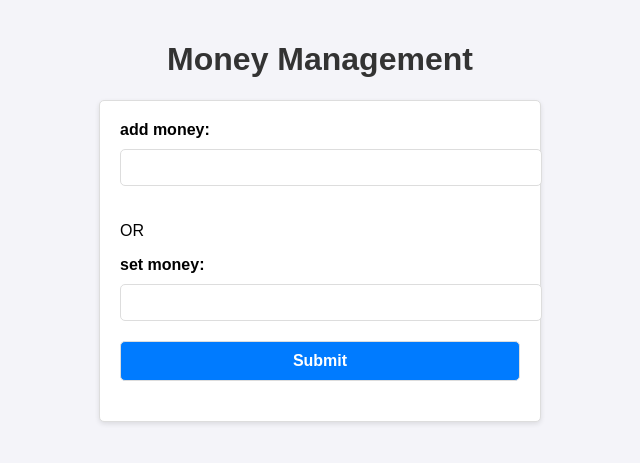
After one commit to BolbolInfo/Expense-Tracker, a Flask app: page /money in a window 1280 px wide. The commit adds this page. Shown: the top 463 px of the page, without its empty margins (320-960 px from the left). Run offline with Flask 3, Linux system fonts and the light colour scheme.

Commit message:
add the amount of money

```diff
--- a/app.py
+++ b/app.py
@@ -13,6 +13,23 @@ if not os.path.exists(CHARTS_DIR):
 def createDB(CAT):
     con = sq.connect(os.path.join(os.path.dirname(__file__), "data", "dataBase.db"))
     cur = con.cursor()
+
+    cur.execute("""
+    CREATE TABLE IF NOT EXISTS Money(
+                ID INTEGER PRIMARY KEY AUTOINCREMENT,
+                amount INT DEFAULT 0
+                )
+    """)
+    con.commit()
+    try:
+        cur.execute("SELECT amount from Money where id=1")
+        con.commit()
+        if len(cur.fetchall())==0:
+
+            cur.execute("INSERT INTO Money VALUES(1,?)", (0,))
+            con.commit()
+    except:
+        pass
 
     cur.execute("""
     CREATE TABLE IF NOT EXISTS category(
@@ -76,7 +93,8 @@ def get_expenses_details(start_date, end_date):
 
 @app.route('/')
 def home():
-    return render_template('home.html')
+    total_amount = get_money()
+    return render_template('home.html',total_amount=total_amount)
 
 @app.route('/add_expense')
 def add_expense():
@@ -94,6 +112,7 @@ def submit():
     cur.execute("INSERT INTO data (date, category, amount, description) VALUES (datetime('now'), ?, ?, ?)", (category, amount, description))
     con.commit()
     con.close()
+    decrece_money(amount)
 
     return redirect('/')
 
@@ -127,19 +146,69 @@ def view_chart():
     chart_filepath = os.path.join(CHARTS_DIR, chart_filename)
     fig.savefig(chart_filepath)
     plt.close(fig)
-
+    current=get_money()
     return render_template(
         'chart_page.html',
         chart_filename=chart_filename,
         detailed_expenses=detailed_expenses,
-        total_amount=total_amount
+        total_amount=total_amount,
+        current=current
     )
 
+def get_money():
+    con = sq.connect(os.path.join(os.path.dirname(__file__), "data", "dataBase.db"))
+    cur = con.cursor()
+    cur.execute("select amount from Money where id = 1")
+    con.commit()
+    amount=cur.fetchall()[0][0]
+    con.close()
+    return amount
+
+
+def add_money(amount):
+    con = sq.connect(os.path.join(os.path.dirname(__file__), "data", "dataBase.db"))
+    cur = con.cursor()
+    cur.execute("update Money set amount=amount+? where id =1",(amount,))
+    con.commit()
+    con.close()
+
+def set_money(amount):
+    con = sq.connect(os.path.join(os.path.dirname(__file__), "data", "dataBase.db"))
+    cur = con.cursor()
+    cur.execute("update Money set amount=? where id =1",(amount,))
+    con.commit()
+    con.close()
+
+def decrece_money(amount):
+    con = sq.connect(os.path.join(os.path.dirname(__file__), "data", "dataBase.db"))
+    cur = con.cursor()
+    cur.execute("update Money set amount=amount-? where id =1",(amount,))
+    con.commit()
+    con.close()
+
+@app.route('/money')
+def money():
+    return render_template('money.html')
+
+
+@app.route('/get_money_action', methods=['GET', 'POST'])
+def get_money_action():
+    add = request.form.get('add_amount', None)
+    set = request.form.get('set_amount', None)
+    if add!='':
+        add=int(add)
+        add_money(add)
+    elif set!='':
+        set=int(set)
+        set_money(set)
+    else:
+        pass
+    total_amount = get_money()
+    return render_template('home.html',total_amount=total_amount)
 
 
 @app.route('/chart_page/<filename>')
 def chart_page(filename):
-
     return render_template('chart_page.html', chart_filename=filename)
 
 if __name__ == '__main__':
--- a/static/styles.css
+++ b/static/styles.css
@@ -60,3 +60,8 @@ button:hover {
 .btn:hover {
     background-color: #0056b3;
 }
+.buttoncontainer{
+    display: flex;
+    flex-direction: row;
+    justify-content: center;
+}
--- a/templates/chart_page.html
+++ b/templates/chart_page.html
@@ -8,11 +8,11 @@
 </head>
 <body>
     <h1>Expense Chart</h1>
-
+    <h3>You have {{current}}</h3>
     <!-- Display the chart -->
     <img src="{{ url_for('static', filename='charts/' + chart_filename) }}" alt="Expense Chart" style="width: 50%;">
 
-    <h2>Total Expenses: ${{ total_amount }}</h2>
+    <h2>Total Expenses: {{ total_amount }}</h2>
 
     <!-- Table for detailed breakdown -->
     <h3>Expense Details</h3>
@@ -30,7 +30,7 @@
             <tr>
                 <td>{{ date }}</td>
                 <td>{{ category }}</td>
-                <td>${{ amount }}</td>
+                <td>{{ amount }}</td>
                 <td>{{ description }}</td>
             </tr>
             {% endfor %}
--- /dev/null
+++ b/templates/money.html
@@ -0,0 +1,22 @@
+<!DOCTYPE html>
+<html lang="en">
+<head>
+    <meta charset="UTF-8">
+    <meta name="viewport" content="width=device-width, initial-scale=1.0">
+    <link rel="stylesheet" href="{{ url_for('static', filename='styles.css') }}">
+    <title>Money</title>
+</head>
+<body>
+    <h1>Money Management</h1>
+    <form action="/get_money_action" method="POST">
+        <label for="add_amount">add money:</label>
+        <input type="number" name="add_amount" id="add_amount">
+        <p>OR</p>
+        <label for="set_amount">set money:</label>
+        <input type="number" name="set_amount" id="set_amount">
+        <button type="submit" class="btn">Submit</button>
+
+    </form>
+
+</body>
+</html>
```
Also changed, not shown: templates/home.html (+5 -2 lines), data/dataBase.db, static/charts/expense_pie_chart.png.
